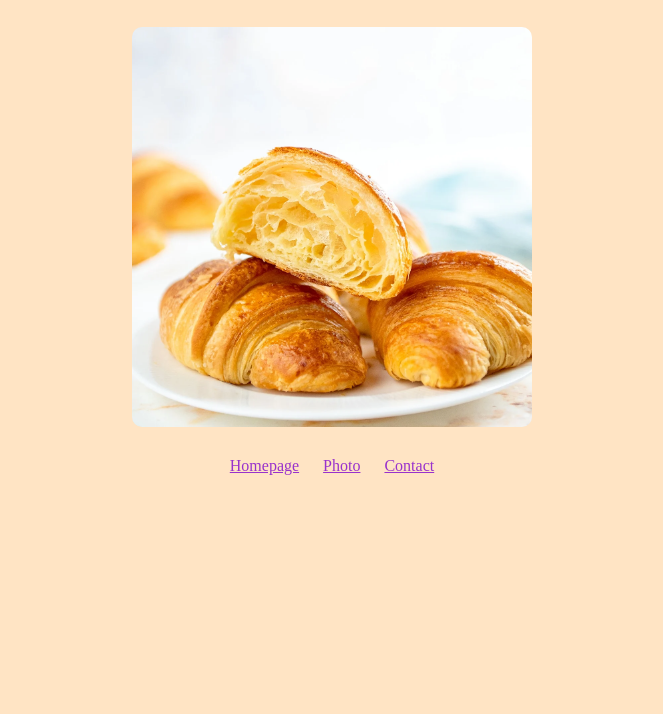
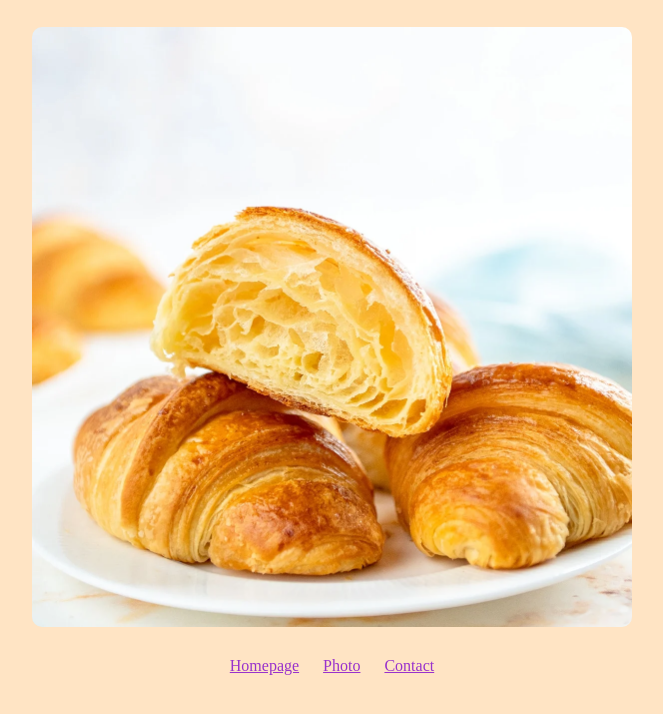
Before and after one commit to LungiMarcia/Croissant, a plain HTML site: page photo.html in a window 1280 px wide. Shown: the part 62-776 px from the top of the page, without its empty margins (308-971 px from the left). Drawn offline with Linux system fonts and the light colour scheme.

Commit message:
Update photo.html

```diff
--- a/photo.html
+++ b/photo.html
@@ -11,7 +11,7 @@
     <img
       src="images/croissant-photo.webp"
       alt="Croissant"
-      width="400"
+      width="600"
       class="croissant-photo"
     />
     <footer>
```
